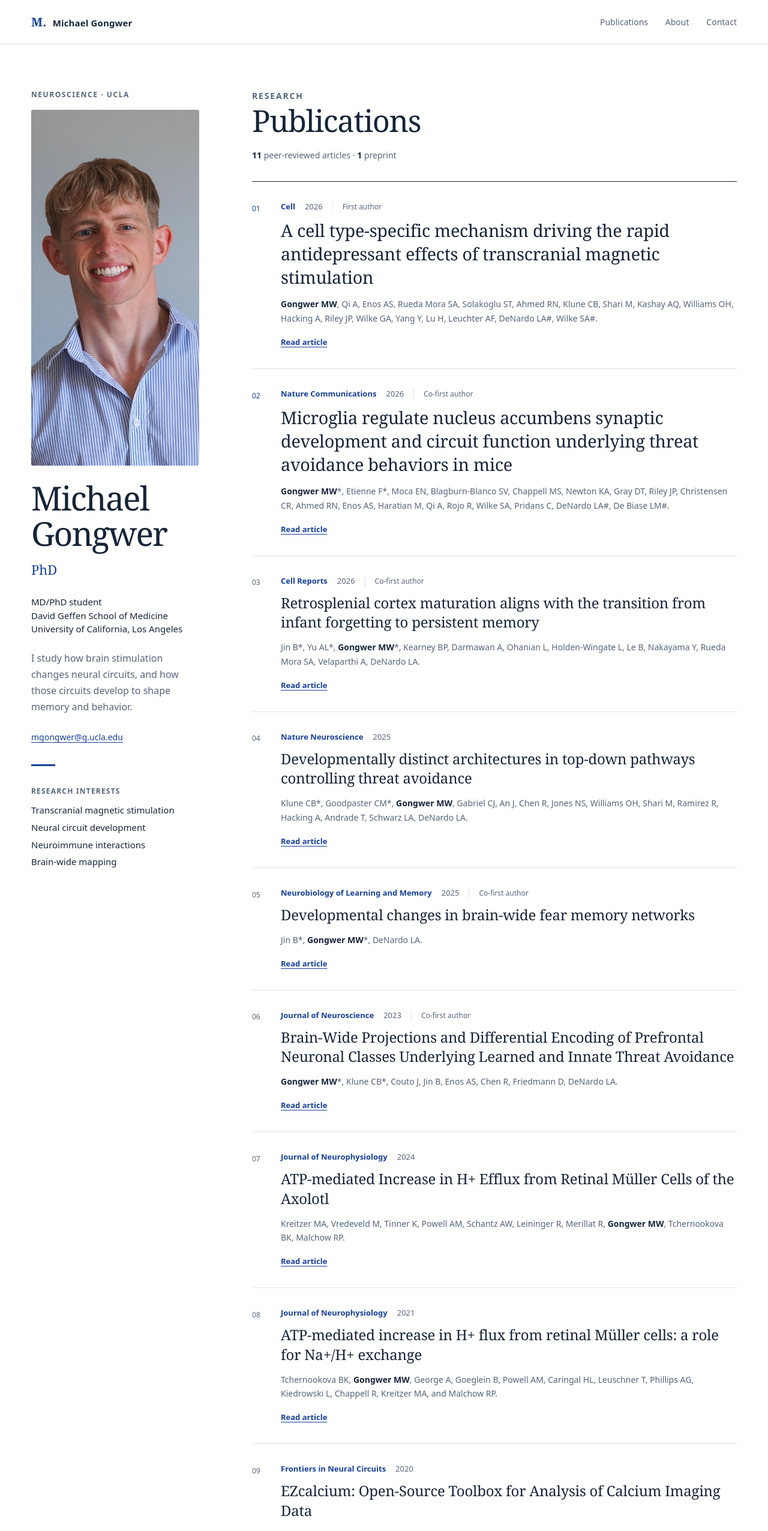
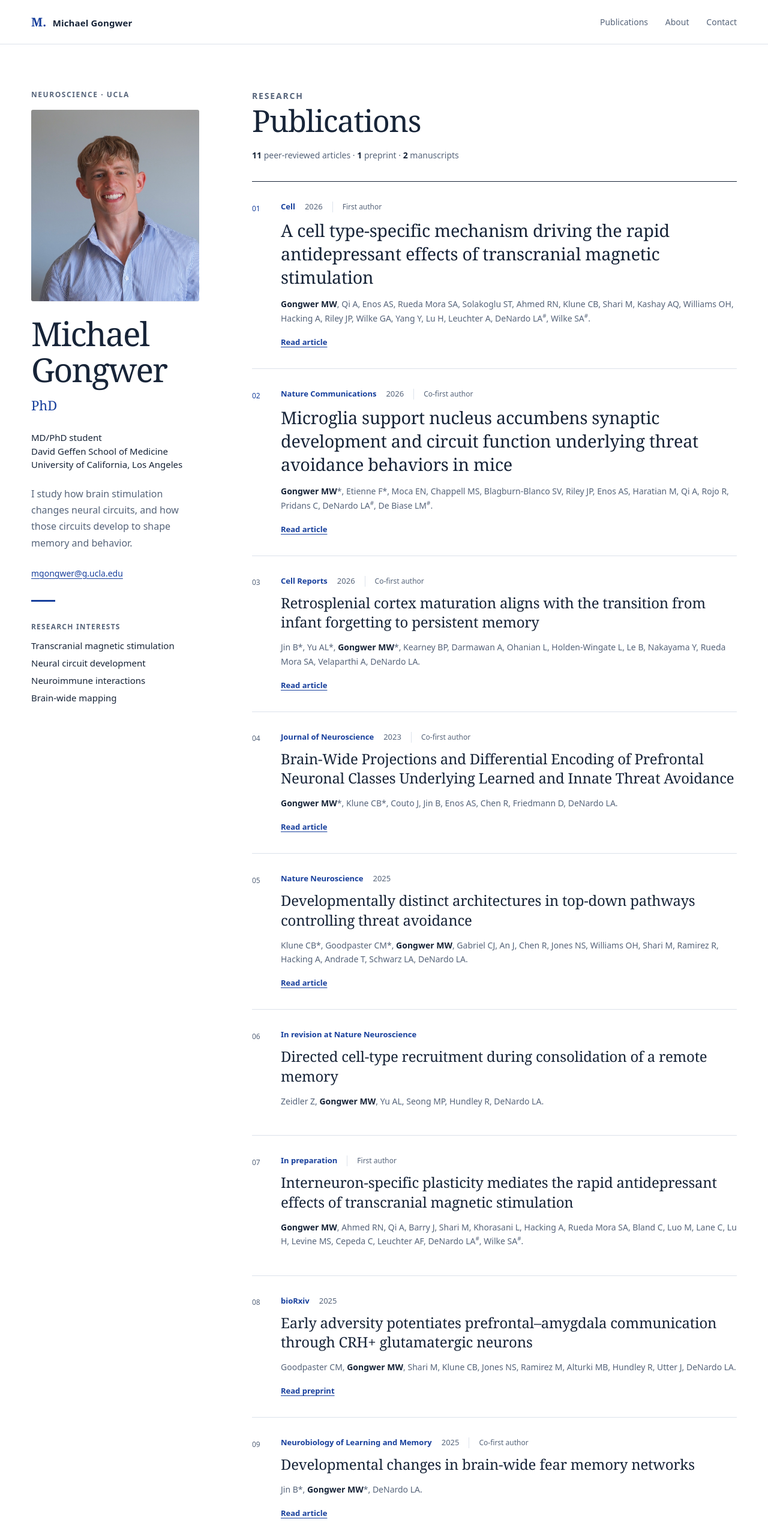
Before and after one commit to mgongwer/mgongwer.github.io, a plain HTML site: page index.html in a window 1280 px wide. Shown: the top 2552 px of the page at 60% size. Drawn offline with Linux system fonts and the light colour scheme.

Commit message:
Match publication order to CV and superscript correspondence markers

```diff
--- a/index.html
+++ b/index.html
@@ -30,7 +30,7 @@
     .nav a:hover{color:var(--blue)}
     .page{max-width:1272px;margin:auto;padding:4.6rem 3rem 2rem;display:grid;grid-template-columns:280px minmax(0,1fr);gap:5.5rem}
     .profile{align-self:start;position:sticky;top:2.5rem}
-    .profile-photo{display:block;width:100%;aspect-ratio:1/1.12;object-fit:cover;object-position:50% 32%;border-radius:3px;margin:0 0 1.5rem;box-shadow:0 1px 0 rgba(23,36,56,.08)}
+    .profile-photo{display:block;width:100%;height:auto;border-radius:3px;margin:0 0 1.5rem;box-shadow:0 1px 0 rgba(23,36,56,.08)}
     .eyebrow{font-size:.75rem;text-transform:uppercase;letter-spacing:.13em;color:var(--muted);font-weight:650;margin:0 0 1rem}
     .profile h1{font-family:var(--serif);font-weight:400;font-size:3.45rem;line-height:1.07;letter-spacing:-.035em;margin:0 0 .75rem}
     .credential{color:var(--blue);font-family:var(--serif);font-size:1.375rem;margin:0 0 1.6rem}
@@ -58,6 +58,7 @@
     .featured .paper-number{color:var(--blue)}
     .authors{color:var(--muted);font-size:.875rem;line-height:1.7;margin:0 0 .8rem}
     .authors strong{color:var(--ink);font-weight:650}
+    .authors sup,.author-note sup{font-size:.7em;line-height:0;vertical-align:super}
     .paper-link{font-size:.8125rem;font-weight:550}
     .author-note{color:var(--muted);font-size:.8125rem;margin:1rem 0 3rem}
     .subsection{margin-top:3.5rem}
@@ -103,7 +104,7 @@
   <main class="page">
     <aside class="profile" aria-label="Research profile">
       <p class="eyebrow">Neuroscience · UCLA</p>
-      <img class="profile-photo" src="headshot.jpg" alt="Portrait of Michael Gongwer" width="520" height="593">
+      <img class="profile-photo" src="headshot.jpg" alt="Portrait of Michael Gongwer">
       <h1>Michael<br> Gongwer</h1>
       <p class="credential">PhD</p>
       <p class="affiliation">MD/PhD student<br>David Geffen School of Medicine<br>University of California, Los Angeles</p>
@@ -123,28 +124,30 @@
         <div class="section-heading">
           <p class="eyebrow">Research</p>
           <h2 id="pub-heading">Publications</h2>
-          <p><span class="count">11</span> peer-reviewed articles · <span class="count">1</span> preprint</p>
+          <p><span class="count">11</span> peer-reviewed articles · <span class="count">1</span> preprint · <span class="count">2</span> manuscripts</p>
         </div>
-        <!-- Peer-reviewed publications, newest first. Edit each article below to update the list. -->
+        <!-- Publications and manuscripts ordered to match CV dated October 4, 2026. -->
 
         <article class="paper featured">
           <span class="paper-number" aria-hidden="true">01</span>
           <div class="paper-content">
             <div class="paper-meta"><span class="journal">Cell</span><span>2026</span><span class="role">First author</span></div>
             <h3><a href="https://doi.org/10.1016/j.cell.2025.12.040">A cell type-specific mechanism driving the rapid antidepressant effects of transcranial magnetic stimulation</a></h3>
-            <p class="authors"><strong>Gongwer MW</strong>, Qi A, Enos AS, Rueda Mora SA, Solakoglu ST, Ahmed RN, Klune CB, Shari M, Kashay AQ, Williams OH, Hacking A, Riley JP, Wilke GA, Yang Y, Lu H, Leuchter AF, DeNardo LA#, Wilke SA#.</p>
+            <p class="authors"><strong>Gongwer MW</strong>, Qi A, Enos AS, Rueda Mora SA, Solakoglu ST, Ahmed RN, Klune CB, Shari M, Kashay AQ, Williams OH, Hacking A, Riley JP, Wilke GA, Yang Y, Lu H, Leuchter A, DeNardo LA<sup>#</sup>, Wilke SA<sup>#</sup>.</p>
             <a class="paper-link" href="https://doi.org/10.1016/j.cell.2025.12.040">Read article<span class="sr-only">: A cell type-specific mechanism driving the rapid antidepressant effects of transcranial magnetic stimulation</span></a>
           </div>
         </article>
+
         <article class="paper featured">
           <span class="paper-number" aria-hidden="true">02</span>
           <div class="paper-content">
             <div class="paper-meta"><span class="journal">Nature Communications</span><span>2026</span><span class="role">Co-first author</span></div>
-            <h3><a href="https://doi.org/10.1038/s41467-026-77487-z">Microglia regulate nucleus accumbens synaptic development and circuit function underlying threat avoidance behaviors in mice</a></h3>
-            <p class="authors"><strong>Gongwer MW</strong>*, Etienne F*, Moca EN, Blagburn-Blanco SV, Chappell MS, Newton KA, Gray DT, Riley JP, Christensen CR, Ahmed RN, Enos AS, Haratian M, Qi A, Rojo R, Wilke SA, Pridans C, DeNardo LA#, De Biase LM#.</p>
+            <h3><a href="https://doi.org/10.1038/s41467-026-77487-z">Microglia support nucleus accumbens synaptic development and circuit function underlying threat avoidance behaviors in mice</a></h3>
+            <p class="authors"><strong>Gongwer MW</strong>*, Etienne F*, Moca EN, Chappell MS, Blagburn-Blanco SV, Riley JP, Enos AS, Haratian M, Qi A, Rojo R, Pridans C, DeNardo LA<sup>#</sup>, De Biase LM<sup>#</sup>.</p>
             <a class="paper-link" href="https://doi.org/10.1038/s41467-026-77487-z">Read article<span class="sr-only">: Microglia support nucleus accumbens synaptic development and circuit function underlying threat avoidance behaviors in mice</span></a>
           </div>
         </article>
+
         <article class="paper">
           <span class="paper-number" aria-hidden="true">03</span>
           <div class="paper-content">
@@ -154,8 +157,19 @@
             <a class="paper-link" href="https://doi.org/10.1016/j.celrep.2026.117768">Read article<span class="sr-only">: Retrosplenial cortex maturation aligns with the transition from infant forgetting to persistent memory</span></a>
           </div>
         </article>
+
         <article class="paper">
           <span class="paper-number" aria-hidden="true">04</span>
+          <div class="paper-content">
+            <div class="paper-meta"><span class="journal">Journal of Neuroscience</span><span>2023</span><span class="role">Co-first author</span></div>
+            <h3><a href="https://doi.org/10.1523/JNEUROSCI.0697-23.2023">Brain-Wide Projections and Differential Encoding of Prefrontal Neuronal Classes Underlying Learned and Innate Threat Avoidance</a></h3>
+            <p class="authors"><strong>Gongwer MW</strong>*, Klune CB*, Couto J, Jin B, Enos AS, Chen R, Friedmann D, DeNardo LA.</p>
+            <a class="paper-link" href="https://doi.org/10.1523/JNEUROSCI.0697-23.2023">Read article<span class="sr-only">: Brain-Wide Projections and Differential Encoding of Prefrontal Neuronal Classes Underlying Learned and Innate Threat Avoidance</span></a>
+          </div>
+        </article>
+
+        <article class="paper">
+          <span class="paper-number" aria-hidden="true">05</span>
           <div class="paper-content">
             <div class="paper-meta"><span class="journal">Nature Neuroscience</span><span>2025</span></div>
             <h3><a href="https://doi.org/10.1038/s41593-025-01890-w">Developmentally distinct architectures in top-down pathways controlling threat avoidance</a></h3>
@@ -163,8 +177,37 @@
             <a class="paper-link" href="https://doi.org/10.1038/s41593-025-01890-w">Read article<span class="sr-only">: Developmentally distinct architectures in top-down pathways controlling threat avoidance</span></a>
           </div>
         </article>
+
         <article class="paper">
-          <span class="paper-number" aria-hidden="true">05</span>
+          <span class="paper-number" aria-hidden="true">06</span>
+          <div class="paper-content">
+            <div class="paper-meta"><span class="journal">In revision at Nature Neuroscience</span></div>
+            <h3>Directed cell-type recruitment during consolidation of a remote memory</h3>
+            <p class="authors">Zeidler Z, <strong>Gongwer MW</strong>, Yu AL, Seong MP, Hundley R, DeNardo LA.</p>
+          </div>
+        </article>
+
+        <article class="paper">
+          <span class="paper-number" aria-hidden="true">07</span>
+          <div class="paper-content">
+            <div class="paper-meta"><span class="journal">In preparation</span><span class="role">First author</span></div>
+            <h3>Interneuron-specific plasticity mediates the rapid antidepressant effects of transcranial magnetic stimulation</h3>
+            <p class="authors"><strong>Gongwer MW</strong>, Ahmed RN, Qi A, Barry J, Shari M, Khorasani L, Hacking A, Rueda Mora SA, Bland C, Luo M, Lane C, Lu H, Levine MS, Cepeda C, Leuchter AF, DeNardo LA<sup>#</sup>, Wilke SA<sup>#</sup>.</p>
+          </div>
+        </article>
+
+        <article class="paper">
+          <span class="paper-number" aria-hidden="true">08</span>
+          <div class="paper-content">
+            <div class="paper-meta"><span class="journal">bioRxiv</span><span>2025</span></div>
+            <h3><a href="https://www.biorxiv.org/content/10.64898/2025.12.23.696229v1">Early adversity potentiates prefrontal–amygdala communication through CRH+ glutamatergic neurons</a></h3>
+            <p class="authors">Goodpaster CM, <strong>Gongwer MW</strong>, Shari M, Klune CB, Jones NS, Ramirez M, Alturki MB, Hundley R, Utter J, DeNardo LA.</p>
+            <a class="paper-link" href="https://www.biorxiv.org/content/10.64898/2025.12.23.696229v1">Read preprint<span class="sr-only">: Early adversity potentiates prefrontal–amygdala communication through CRH+ glutamatergic neurons</span></a>
+          </div>
+        </article>
+
+        <article class="paper">
+          <span class="paper-number" aria-hidden="true">09</span>
           <div class="paper-content">
             <div class="paper-meta"><span class="journal">Neurobiology of Learning and Memory</span><span>2025</span><span class="role">Co-first author</span></div>
             <h3><a href="https://doi.org/10.1016/j.nlm.2025.108037">Developmental changes in brain-wide fear memory networks</a></h3>
@@ -172,26 +215,19 @@
             <a class="paper-link" href="https://doi.org/10.1016/j.nlm.2025.108037">Read article<span class="sr-only">: Developmental changes in brain-wide fear memory networks</span></a>
           </div>
         </article>
+
         <article class="paper">
-          <span class="paper-number" aria-hidden="true">06</span>
+          <span class="paper-number" aria-hidden="true">10</span>
           <div class="paper-content">
-            <div class="paper-meta"><span class="journal">Journal of Neuroscience</span><span>2023</span><span class="role">Co-first author</span></div>
-            <h3><a href="https://doi.org/10.1523/JNEUROSCI.0697-23.2023">Brain-Wide Projections and Differential Encoding of Prefrontal Neuronal Classes Underlying Learned and Innate Threat Avoidance</a></h3>
-            <p class="authors"><strong>Gongwer MW</strong>*, Klune CB*, Couto J, Jin B, Enos AS, Chen R, Friedmann D, DeNardo LA.</p>
-            <a class="paper-link" href="https://doi.org/10.1523/JNEUROSCI.0697-23.2023">Read article<span class="sr-only">: Brain-Wide Projections and Differential Encoding of Prefrontal Neuronal Classes Underlying Learned and Innate Threat Avoidance</span></a>
+            <div class="paper-meta"><span class="journal">Frontiers in Neural Circuits</span><span>2020</span></div>
+            <h3><a href="https://doi.org/10.3389/fncir.2020.00025">EZcalcium: Open Source Toolbox for Analysis of Calcium Imaging Data</a></h3>
+            <p class="authors">Cantu DA*, Wang B*, <strong>Gongwer MW</strong>, He CX, Goel A, Suresh A, Kourdougli N, Arroyo ED, Zeiger W, and Portera-Cailliau C.</p>
+            <a class="paper-link" href="https://doi.org/10.3389/fncir.2020.00025">Read article<span class="sr-only">: EZcalcium: Open Source Toolbox for Analysis of Calcium Imaging Data</span></a>
           </div>
         </article>
+
         <article class="paper">
-          <span class="paper-number" aria-hidden="true">07</span>
-          <div class="paper-content">
-            <div class="paper-meta"><span class="journal">Journal of Neurophysiology</span><span>2024</span></div>
-            <h3><a href="https://doi.org/10.1152/jn.00321.2023">ATP-mediated Increase in H+ Efflux from Retinal Müller Cells of the Axolotl</a></h3>
-            <p class="authors">Kreitzer MA, Vredeveld M, Tinner K, Powell AM, Schantz AW, Leininger R, Merillat R, <strong>Gongwer MW</strong>, Tchernookova BK, Malchow RP.</p>
-            <a class="paper-link" href="https://doi.org/10.1152/jn.00321.2023">Read article<span class="sr-only">: ATP-mediated Increase in H+ Efflux from Retinal Müller Cells of the Axolotl</span></a>
-          </div>
-        </article>
-        <article class="paper">
-          <span class="paper-number" aria-hidden="true">08</span>
+          <span class="paper-number" aria-hidden="true">11</span>
           <div class="paper-content">
             <div class="paper-meta"><span class="journal">Journal of Neurophysiology</span><span>2021</span></div>
             <h3><a href="https://doi.org/10.1152/jn.00546.2020">ATP-mediated increase in H+ flux from retinal Müller cells: a role for Na+/H+ exchange</a></h3>
@@ -199,26 +235,29 @@
             <a class="paper-link" href="https://doi.org/10.1152/jn.00546.2020">Read article<span class="sr-only">: ATP-mediated increase in H+ flux from retinal Müller cells: a role for Na+/H+ exchange</span></a>
           </div>
         </article>
+
         <article class="paper">
-          <span class="paper-number" aria-hidden="true">09</span>
+          <span class="paper-number" aria-hidden="true">12</span>
           <div class="paper-content">
-            <div class="paper-meta"><span class="journal">Frontiers in Neural Circuits</span><span>2020</span></div>
-            <h3><a href="https://doi.org/10.3389/fncir.2020.00025">EZcalcium: Open-Source Toolbox for Analysis of Calcium Imaging Data</a></h3>
-            <p class="authors">Cantu DA*, Wang B*, <strong>Gongwer MW</strong>, He CX, Goel A, Suresh A, Kourdougli N, Arroyo ED, Zeiger W, and Portera-Cailliau C.</p>
-            <a class="paper-link" href="https://doi.org/10.3389/fncir.2020.00025">Read article<span class="sr-only">: EZcalcium: Open Source Toolbox for Analysis of Calcium Imaging Data</span></a>
+            <div class="paper-meta"><span class="journal">Journal of Neurophysiology</span><span>2023</span></div>
+            <h3><a href="https://doi.org/10.1152/jn.00321.2023">ATP-mediated Increase in H+ Efflux from Retinal Müller Cells of the Axolotl</a></h3>
+            <p class="authors">Kreitzer MA, Vredeveld M, Tinner K, Powell AM, Schantz AW, Leininger R, Merillat R, <strong>Gongwer MW</strong>, Tchernookova BK, Malchow RP.</p>
+            <a class="paper-link" href="https://doi.org/10.1152/jn.00321.2023">Read article<span class="sr-only">: ATP-mediated Increase in H+ Efflux from Retinal Müller Cells of the Axolotl</span></a>
           </div>
         </article>
+
         <article class="paper">
-          <span class="paper-number" aria-hidden="true">10</span>
+          <span class="paper-number" aria-hidden="true">13</span>
           <div class="paper-content">
-            <div class="paper-meta"><span class="journal">PLOS ONE</span><span>2018</span></div>
+            <div class="paper-meta"><span class="journal">PLoS One</span><span>2018</span></div>
             <h3><a href="https://doi.org/10.1371/journal.pone.0190893">Activation of retinal glial (Müller) cells by extracellular ATP induces pronounced increases in extracellular H+ flux</a></h3>
             <p class="authors">Tchernookova BK, Heer C, Young M, Swygart D, Kaufman R, <strong>Gongwer M</strong>, Shepherd L, Caringal H, Jacoby J, Kreitzer MA, and Malchow RP.</p>
             <a class="paper-link" href="https://doi.org/10.1371/journal.pone.0190893">Read article<span class="sr-only">: Activation of retinal glial (Müller) cells by extracellular ATP induces pronounced increases in extracellular H+ flux</span></a>
           </div>
         </article>
+
         <article class="paper">
-          <span class="paper-number" aria-hidden="true">11</span>
+          <span class="paper-number" aria-hidden="true">14</span>
           <div class="paper-content">
             <div class="paper-meta"><span class="journal">Journal of Neurophysiology</span><span>2017</span></div>
             <h3><a href="https://doi.org/10.1152/jn.00409.2017">Extracellular H+ fluxes from tiger salamander Müller (glial) cells measured using self-referencing H+-selective microelectrodes</a></h3>
@@ -226,45 +265,9 @@
             <a class="paper-link" href="https://doi.org/10.1152/jn.00409.2017">Read article<span class="sr-only">: Extracellular H+ fluxes from tiger salamander Müller (glial) cells measured using self-referencing H+-selective microelectrodes</span></a>
           </div>
         </article>
-        <p class="author-note">* Equal contribution. &nbsp; # Co-corresponding authors.</p>
+
+        <p class="author-note">* Equal contribution. &nbsp; <sup>#</sup> Co-corresponding authors.</p>
       </section>
-      <section class="subsection" aria-labelledby="preprint-heading">
-        <h2 id="preprint-heading">Preprint</h2>
-        <p class="subsection-intro">Research shared before peer-reviewed publication.</p>
-
-        <article class="paper">
-          <span class="paper-number" aria-hidden="true">P1</span>
-          <div class="paper-content">
-            <div class="paper-meta"><span class="journal">bioRxiv</span><span>2026</span></div>
-            <h3><a href="https://doi.org/10.64898/2025.12.23.696229">Early adversity promotes adolescent avoidance behavior by enhancing prefrontal–amygdala communication through CRH+ glutamatergic neurons</a></h3>
-            <p class="authors">Goodpaster CM, Zeidler Z, <strong>Gongwer MW</strong>, Bland CJ, Shari M, Klune CB, Jones NS, Ramirez M, Batul-Alturki MB, Hundley R, Utter J, DeNardo LA.</p>
-            <a class="paper-link" href="https://doi.org/10.64898/2025.12.23.696229">Read preprint<span class="sr-only">: Early adversity promotes adolescent avoidance behavior by enhancing prefrontal–amygdala communication through CRH+ glutamatergic neurons</span></a>
-          </div>
-        </article>
-      </section>
-      <details class="manuscripts">
-        <summary>Manuscripts in progress (2)</summary>
-        <p class="subsection-intro">Status as of October 2026.</p>
-
-        <article class="paper">
-          <span class="paper-number" aria-hidden="true">01</span>
-          <div class="paper-content">
-            <div class="paper-meta"><span class="journal">In revision</span></div>
-            <h3>Directed cell-type recruitment during consolidation of a remote memory</h3>
-            <p class="authors">Zeidler Z, <strong>Gongwer MW</strong>, Yu AL, Seong MP, Hundley R, DeNardo LA.</p>
-
-          </div>
-        </article>
-        <article class="paper">
-          <span class="paper-number" aria-hidden="true">02</span>
-          <div class="paper-content">
-            <div class="paper-meta"><span class="journal">In preparation</span><span class="role">First author</span></div>
-            <h3>Interneuron-specific plasticity mediates the rapid antidepressant effects of transcranial magnetic stimulation</h3>
-            <p class="authors"><strong>Gongwer MW</strong>, Ahmed RN, Qi A, Barry J, Shari M, Khorasani L, Hacking A, Rueda Mora SA, Bland C, Luo M, Lane C, Lu H, Levine MS, Cepeda C, Leuchter AF, DeNardo LA, Wilke SA.</p>
-
-          </div>
-        </article>
-      </details>
       <section class="about-section" id="about" aria-labelledby="about-heading">
         <p class="eyebrow">Background</p>
         <h2 id="about-heading">About</h2>
```
